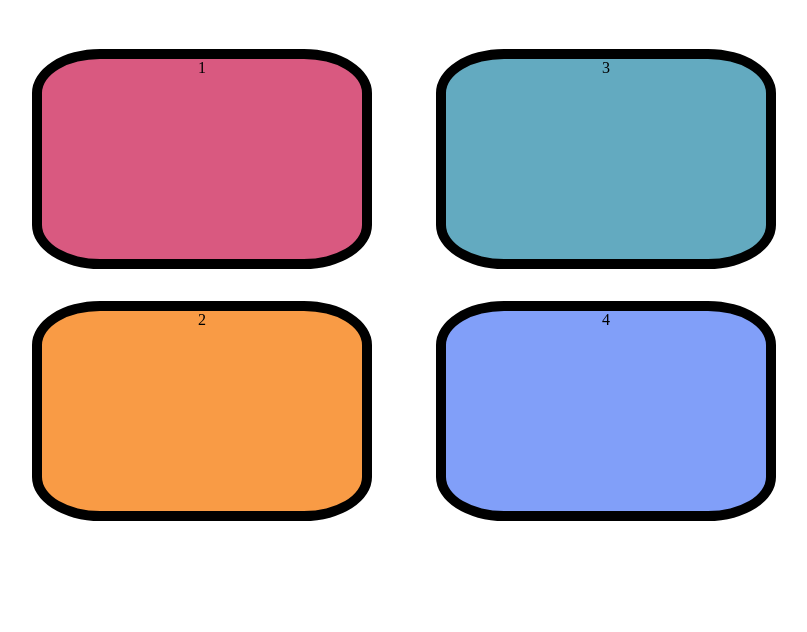
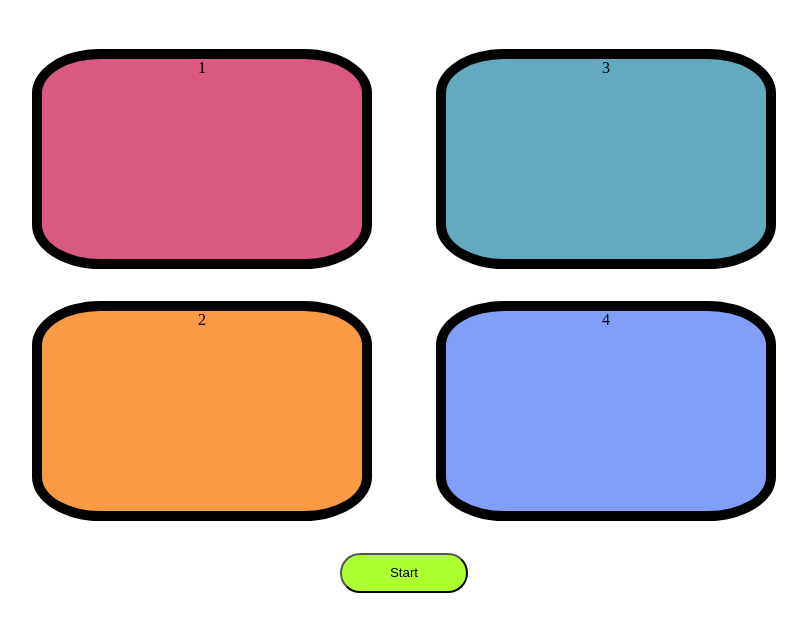
Before and after one commit to prasadnaik12p/Simon_Says-Game, a plain HTML site: page index.html in a window 1280 px wide. Shown: the part 110-742 px from the top of the page, without its empty margins (236-1043 px from the left). Drawn offline with Linux system fonts and the light colour scheme.

Commit message:
Restart Button Added

```diff
--- a/app.js
+++ b/app.js
@@ -3,6 +3,7 @@ let userSeq = [];
 
 let btns = ["yellow", "red", "purple", "green"];
 let body = document.querySelector("body");
+let start = document.querySelector(".Start");
 
 let started = false;
 let level = 0;
@@ -13,35 +14,36 @@ let highScore = [];
 let h3 = document.createElement("h3");
 body.appendChild(h3);
 
-document.addEventListener("keypress", function () {
-    if(started === false) {
+start.addEventListener("click", function () {
+    if (started === false) {
 
         started = true;
-
+        if (started == true) {
+            start.style.display = "none";
+        }
 
         levelUp();
     }
-
 });
 
 function gameFlash(button) {
     button.classList.add("flash");
-    setTimeout(function() {
+    setTimeout(function () {
         button.classList.remove("flash");
     }, 250);
 }
 
 function userFlash(button) {
     button.classList.add("userflash");
-    setTimeout(function() {
+    setTimeout(function () {
         button.classList.remove("userflash");
     }, 250);
 }
 
-function levelUp(){
+function levelUp() {
     userSeq = [];
     level++;
-   h2.innerText =  `Level: ${level}`;
+    h2.innerText = `Level: ${level}`;
 
     let ranInx = Math.floor(Math.random() * 4);
 
@@ -53,16 +55,16 @@ function levelUp(){
 
 
 //main game condition
-function checkAns(idx){
+function checkAns(idx) {
 
-  if(userSeq[idx] === gameSeq[idx])
-    {
-        if(userSeq.length === gameSeq.length) {
+    if (userSeq[idx] === gameSeq[idx]) {
+        if (userSeq.length === gameSeq.length) {
             setTimeout(levelUp, 1000);
         }
     }
 
-  else{
+    else {
+        start.style.display = "block";
         h2.innerHTML = `Game Over! Your Score is: ${level} <br>Press any key to restart.`;
         highScore.push(level - 1);
         console.log(highScore);
@@ -72,18 +74,18 @@ function checkAns(idx){
         level = 0;
         body.style.backgroundColor = "red";
 
-    h3.innerText = `High Score: ${1+Math.max(...highScore)}`;
+        h3.innerText = `High Score: ${1 + Math.max(...highScore)}`;
 
-    setTimeout(function(){
+        setTimeout(function () {
             body.style.backgroundColor = "white";
-    },200);
+        }, 200);
     }
 
 };
 
 
 //User Sequence
-function btnPress(){
+function btnPress() {
     let btn = this;
     userFlash(btn);
     let userColor = btn.getAttribute("id");
--- a/index.html
+++ b/index.html
@@ -1,14 +1,17 @@
 <!DOCTYPE html>
 <html lang="en">
+
 <head>
     <meta charset="UTF-8">
     <meta name="viewport" content="width=device-width, initial-scale=1.0">
     <title>Simon Says Game</title>
     <link rel="stylesheet" href="style.css">
 </head>
+
 <body>
     <h1>Simon Says Game</h1>
     <h2>Press The key to start the game</h2>
+    <div class="container">
         <div class="btn-container">
             <div class="line-one">
                 <div class="btn red" type="button" id="red">1</div>
@@ -21,6 +24,11 @@
             </div>
 
         </div>
+        <div>
+            <button class="Start">Start</button>
+        </div>
+    </div>
     <script src="app.js"></script>
 </body>
+
 </html>
--- a/style.css
+++ b/style.css
@@ -1,8 +1,8 @@
-body{
+body {
     text-align: center;
 }
 
-.btn{
+.btn {
     height: 25vh;
     width: 25vw;
     border-radius: 20%;
@@ -11,28 +11,46 @@ body{
 }
 
 
-.btn-container{
+.btn-container {
     display: flex;
     justify-content: center;
 }
 
-.yellow{
+.yellow {
     background-color: #f99b45;
 }
-.red{
+
+.red {
     background-color: #d95980;
 }
-.green{
+
+.green {
     background-color: #63aac0;
 }
-.purple{
+
+.purple {
     background-color: #819ff9;
 }
 
-.flash{
+.flash {
     background-color: white;
 }
 
-.userflash{
+.userflash {
     background-color: green;
 }
+
+.Start {
+    width: 10vw;
+    height: 5vh;
+    background-color: greenyellow;
+    border-radius: 2px solid black;
+    border-radius: 50px;
+
+}
+
+.container {
+    display: flex;
+    flex-direction: column;
+    align-items: center;
+}
```
Lines whose indentation alone changed are shown as unchanged.
